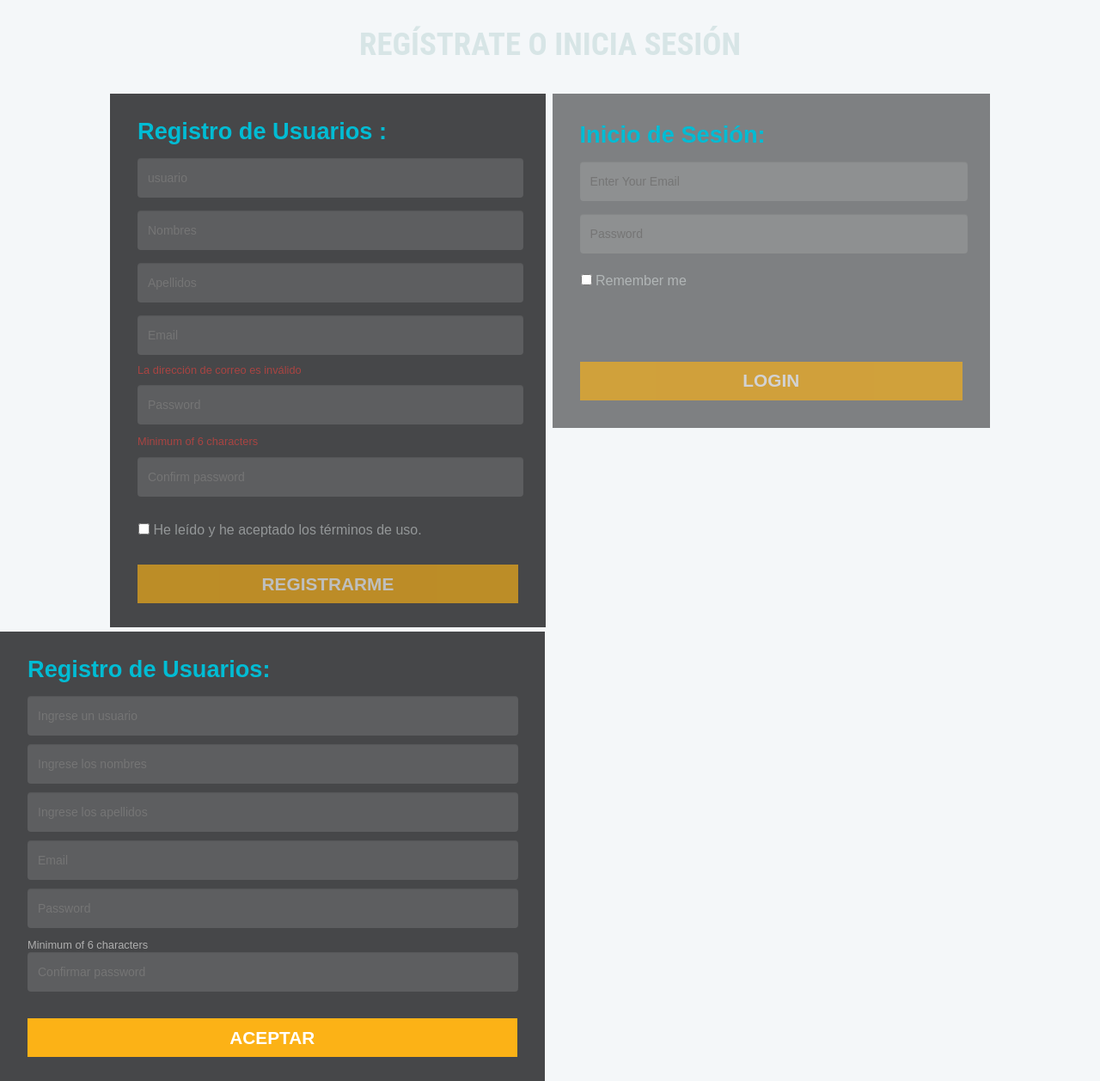
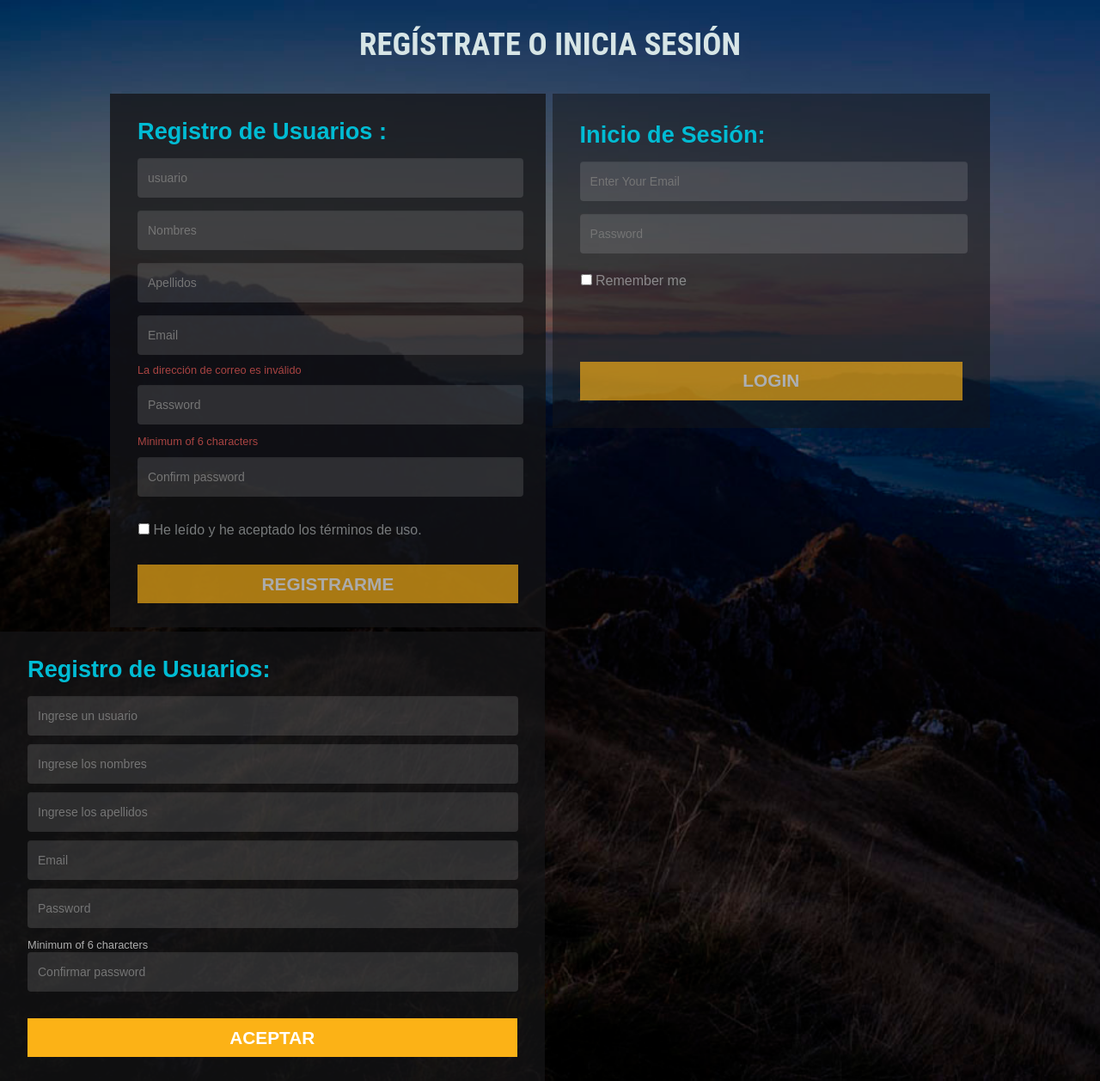
Before and after one commit to msigxix/html5Taller, a Django app: a page that uses perfiles/templates/perfiles/Registro.html in a window 1280 px wide. Shown: the whole page at 86% size. Run offline with Django 3.2, Linux system fonts and the light colour scheme.

Commit message:
Se valida Fondo del registro

```diff
--- a/perfiles/static/perfiles/styleRegistro.css
+++ b/perfiles/static/perfiles/styleRegistro.css
@@ -192,7 +192,7 @@ input#inputPasswordConfirm {
 }
 /*--//validation--*/
 body {
-    background: url(..'/static/images/background.jpg')no-repeat 0px 0px;
+    background: url('/static/perfiles/background.jpg')no-repeat 0px 0px;
     background-size: cover;
 	min-height: 799px;
 }
--- a/perfiles/templates/perfiles/Registro.html
+++ b/perfiles/templates/perfiles/Registro.html
@@ -45,12 +45,15 @@
 											<div class="form-group valid-form has-error">
 												<input type="text" class="form-control" id="inputName" name="username" placeholder="usuario" required="">
 											</div>
+
 											<div class="form-group valid-form has-error">
 												<input type="text" class="form-control" id="id_first_name" name="first_name" placeholder="Nombres" required="">
 											</div>
+											<!-- 	 -->
 											<div class="form-group valid-form has-error">
 												<input type="text" class="form-control" id="id_last_name" name="last_name" placeholder="Apellidos" required="">
 											</div>
+
 											<div class="form-group has-feedback has-error">
 												<input type="email" class="form-control" name="email" placeholder="Email" data-error="La dirección de correo es inválido" required="">
 												<span class="glyphicon form-control-feedback glyphicon-remove" aria-hidden="true"></span>
```
Also changed, not shown: perfiles/static/images/background.jpg (deleted).
